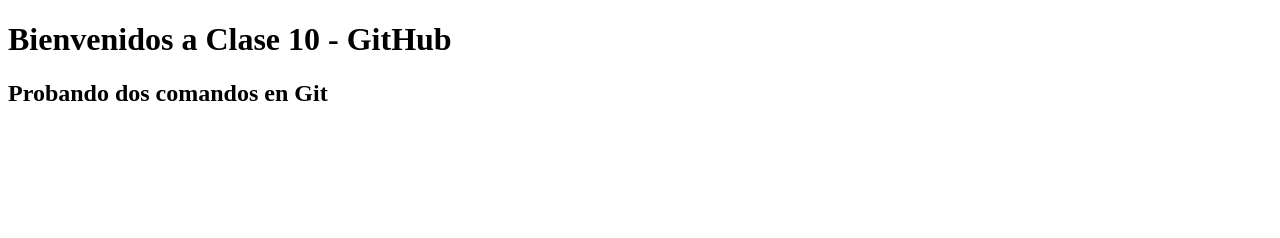
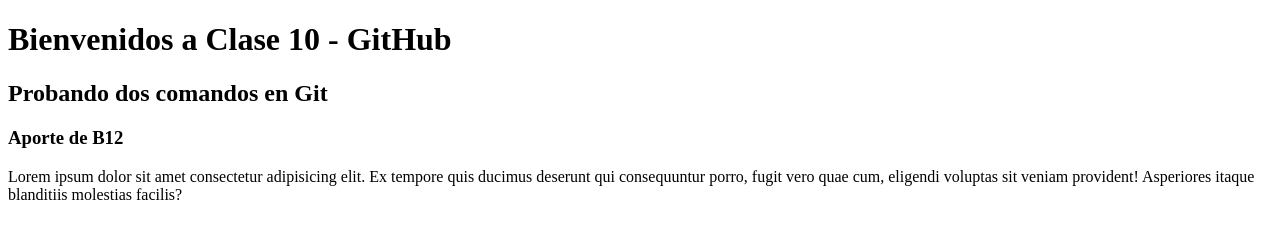
Before and after one commit to branhp12/CoderHouse, a plain HTML site: page index.html in a window 1280 px wide. Drawn offline with Linux system fonts and the light colour scheme.

Commit message:
Aporte de B12

```diff
--- a/index.html
+++ b/index.html
@@ -11,5 +11,8 @@
     <h1> Bienvenidos a Clase 10 - GitHub </h1>
     <h2> Probando dos comandos en Git</h2>
 
+    <h3> Aporte de B12</h3>
+    <p> Lorem ipsum dolor sit amet consectetur adipisicing elit. Ex tempore quis ducimus deserunt qui consequuntur porro, fugit vero quae cum, eligendi voluptas sit veniam provident! Asperiores itaque blanditiis molestias facilis?</p>
+
 </body>
 </html>
```
